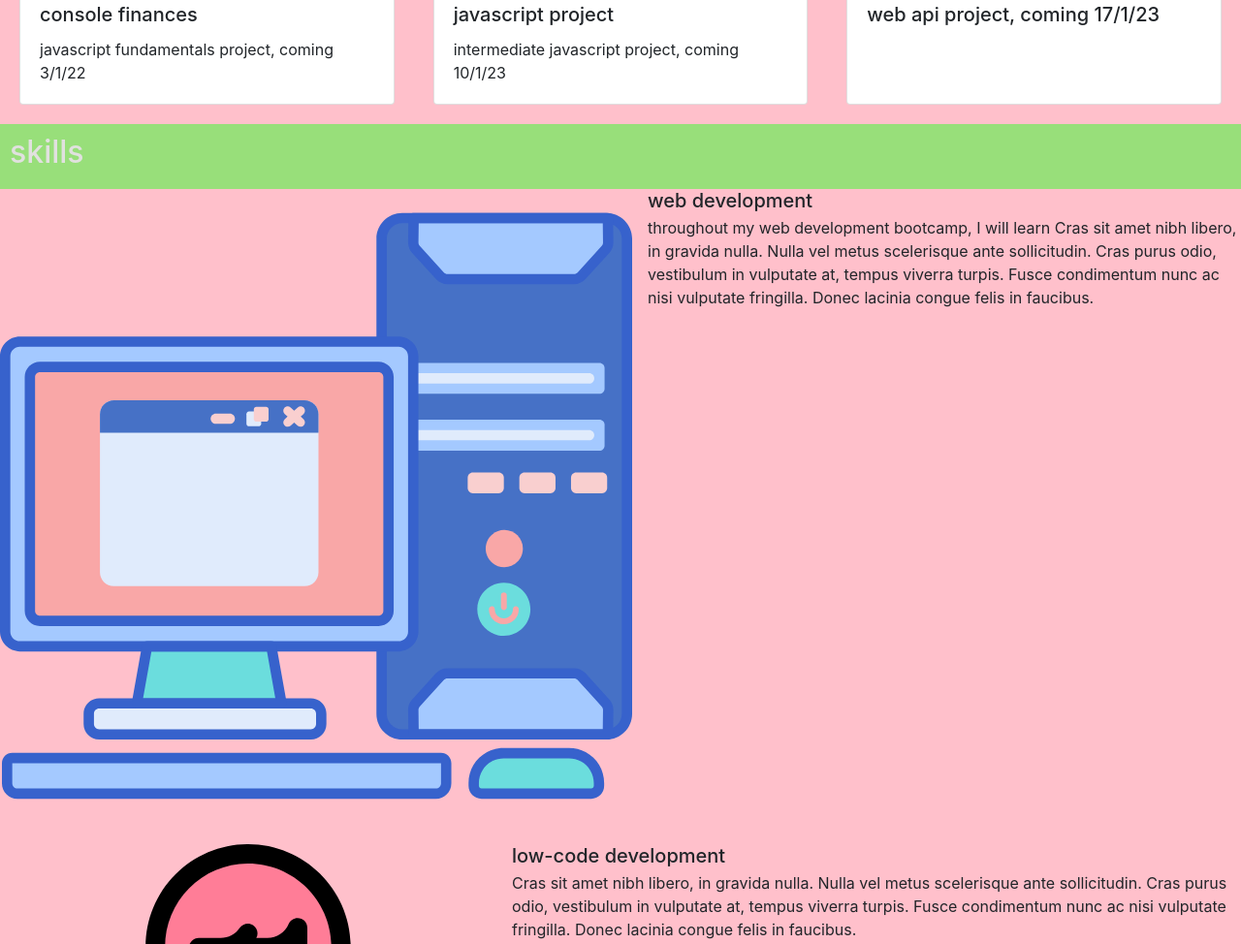
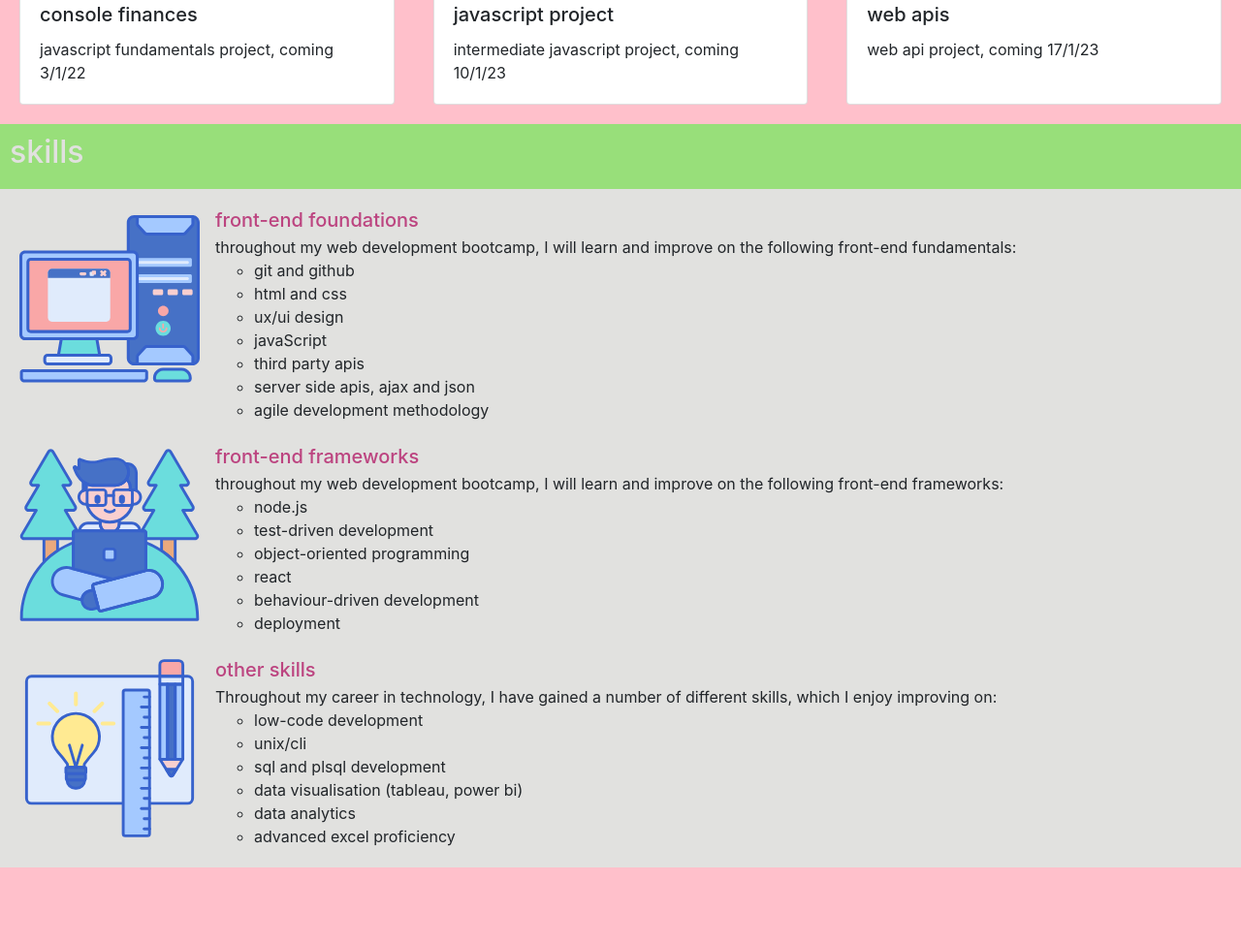
Before and after one commit to merrims/Bootstrap-Portfolio, a plain HTML site: page index.html in a window 1280 px wide. Shown: the part 1310-2284 px from the top of the page at 97% size. After the commit the page ends 2221 px from the top, so only its background shows below. Drawn offline with nearby package versions, Linux system fonts and the light colour scheme.

Commit message:
finished skills section and styling

```diff
--- a/css/style.css
+++ b/css/style.css
@@ -76,3 +76,16 @@ body {
 .card {
     height: 100%;
 }
+
+.mr-3 {
+    max-width: 15%;
+}
+
+.list-unstyled {
+    background-color: var(--off-white);
+    padding: 20px;
+}
+
+.mt-0 {
+    color: var(--magenta);
+}
--- a/index.html
+++ b/index.html
@@ -101,8 +101,8 @@
                 <div class="card">
                     <img src="images/coming-soon.jpg" class="card-img-top" alt="headphones, mouse, keyboard, pen and notepad on pink background">
                     <div class="card-body">
-                    <h5 class="card-title">web api project, coming 17/1/23</h5>
-                    <p class="card-text"></p>
+                    <h5 class="card-title">web apis</h5>
+                    <p class="card-text">web api project, coming 17/1/23</p>
                     <!-- <a href="#" class="btn btn-primary">github</a> -->
                     <!-- <a href="#" class="btn btn-primary">site</a> -->
                     </div>
@@ -117,24 +117,48 @@
         <li class="media">
           <img src="images/web-dev.svg" class="mr-3" alt="...">
           <div class="media-body">
-            <h5 class="mt-0 mb-1">web development</h5>
-            throughout my web development bootcamp, I will learn
-            Cras sit amet nibh libero, in gravida nulla. Nulla vel metus scelerisque ante sollicitudin. Cras purus odio, vestibulum in vulputate at, tempus viverra turpis. Fusce condimentum nunc ac nisi vulputate fringilla. Donec lacinia congue felis in faucibus.
-          </div>
+            <h5 class="mt-0 mb-1">front-end foundations</h5>
+            throughout my web development bootcamp, I will learn and improve on the following front-end fundamentals:
+            <ul class="skill-list">
+                <li>git and github</li>
+                <li>html and css</li>
+                <li>ux/ui design</li>
+                <li>javaScript</li>
+                <li>third party apis</li>
+                <li>server side apis, ajax and json</li>
+                <li>agile development methodology</li>
+            </ul>
+            </div>
         </li>
         <li class="media my-4">
-          <img src="images/low-code-icon.svg" class="mr-3" alt="...">
+          <img src="images/low-code2.svg" class="mr-3" alt="...">
           <div class="media-body">
-            <h5 class="mt-0 mb-1">low-code development</h5>
-            Cras sit amet nibh libero, in gravida nulla. Nulla vel metus scelerisque ante sollicitudin. Cras purus odio, vestibulum in vulputate at, tempus viverra turpis. Fusce condimentum nunc ac nisi vulputate fringilla. Donec lacinia congue felis in faucibus.
+            <h5 class="mt-0 mb-1">front-end frameworks</h5>
+            throughout my web development bootcamp, I will learn and improve on the following front-end frameworks:
+            <ul class="skill-list">
+                <li>node.js</li>
+                <li>test-driven development</li>
+                <li>object-oriented programming</li>
+                <li>react</li>
+                <li>behaviour-driven development</li>
+                <li>deployment</li>
+            </ul>
           </div>
         </li>
         <li class="media">
-          <img src="images/design-icon.svg" class="mr-3" alt="...">
+          <img src="images/design.svg" class="mr-3" alt="...">
           <div class="media-body">
-            <h5 class="mt-0 mb-1">design and other skills</h5>
-            Cras sit amet nibh libero, in gravida nulla. Nulla vel metus scelerisque ante sollicitudin. Cras purus odio, vestibulum in vulputate at, tempus viverra turpis. Fusce condimentum nunc ac nisi vulputate fringilla. Donec lacinia congue felis in faucibus.
-          </div>
+            <h5 class="mt-0 mb-1">other skills</h5>
+            Throughout my career in technology, I have gained a number of different skills, which I enjoy improving on:
+            <ul>
+                <li>low-code development</li>
+                <li>unix/cli</li>
+                <li>sql and plsql development</li>
+                <li>data visualisation (tableau, power bi)</li>
+                <li>data analytics</li>
+                <li>advanced excel proficiency</li>
+            </ul>
+        </div>
         </li>
       </ul>
 </body>
```
Also changed, not shown: images/design.svg (added), images/design2.svg (added), images/low-code2.svg (added).
